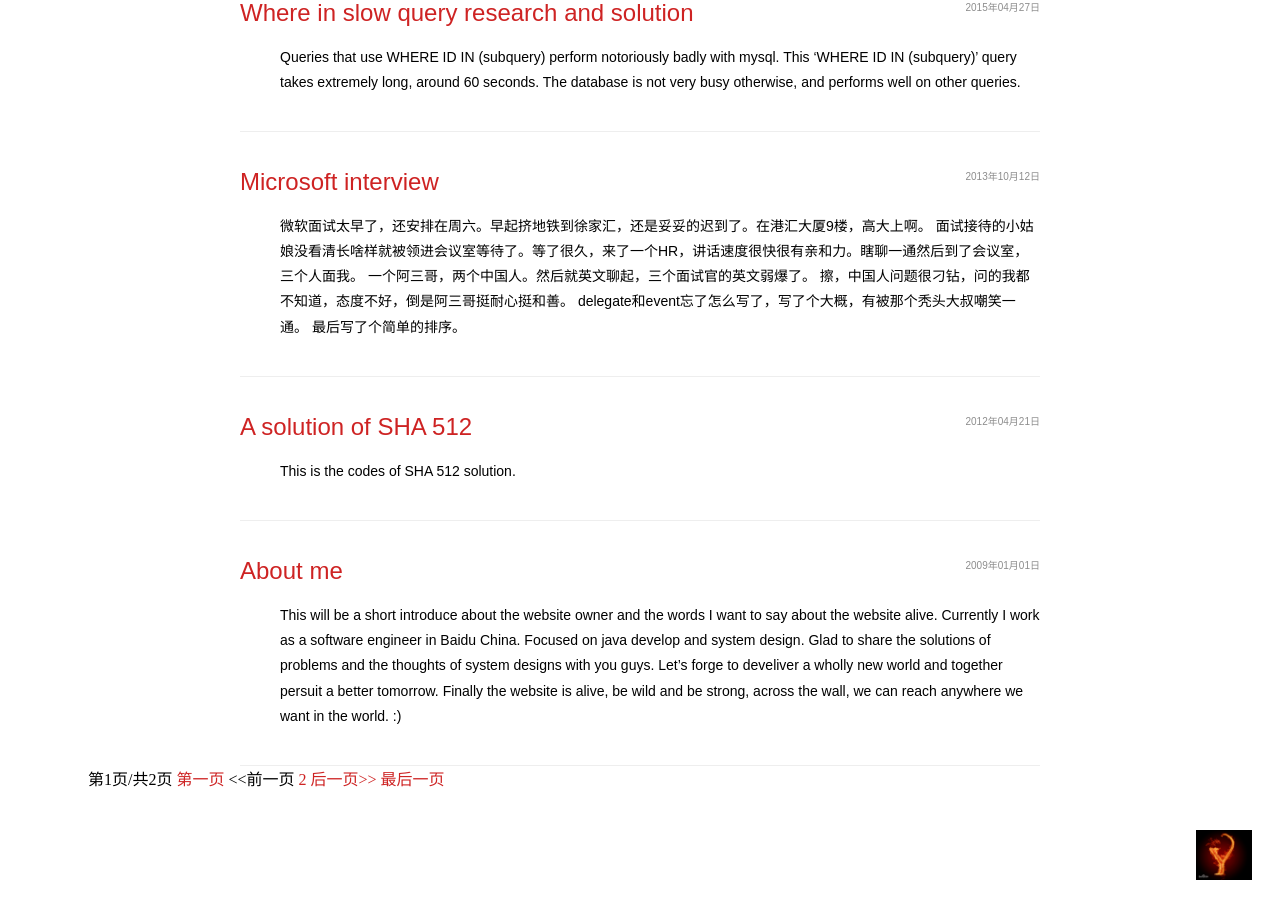
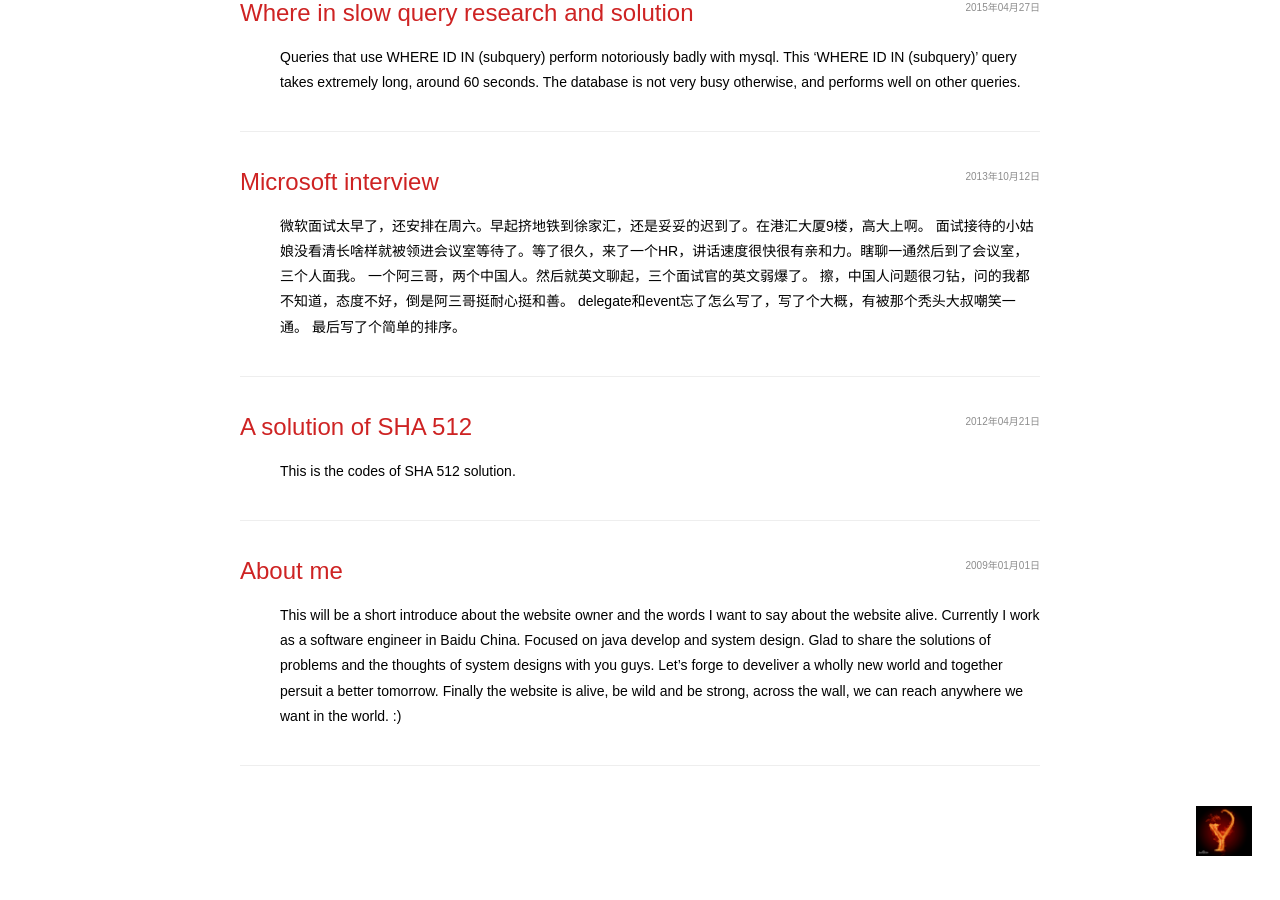
Before and after one commit to yinhaomin/yinhaomin.github.io, a Jekyll site: the page built from index.html, in a window 1280 px wide and 900 px high, scrolled down 1222 px. Built offline with Jekyll 4.4.1, drawn with Linux system fonts in a browser that asks for light colours; the list of posts is cut into pages by our own code; after the commit the page ends 2098 px from its top, so only the background shows below that.

Commit message:
Update index.html

```diff
--- a/index.html
+++ b/index.html
@@ -16,34 +16,3 @@ alternates:
     </li>
   {% endfor %}
 </ul>
-
-
-<div id="pagination">
-<div class="pagenavi">
-<span class="page_number">第{{paginator.page}}页/共{{paginator.total_pages}}页</span>
-<a href="/">第一页</a>
-{% if paginator.previous_page %}
-{% if paginator.previous_page == 1 %}
-<a href="/" class="current"><<前一页</a>
-{% else %}
-<a href="/page{{paginator.previous_page}}"><<前一页</a>
-{% endif %}
-{% else %}
-<span><<前一页</span>
-{% endif %}
-{% for count in (2..paginator.total_pages) limit:8 %}
-{% if count == paginator.page %}
-<span class="current-page">{{count}}</span>
-{% else %}
-<a href="/page{{count}}">{{count}}</a>
-{% endif %}
-{% endfor %}
-
-{% if paginator.next_page %}
-<a href="/page{{paginator.next_page}}">后一页>></a>
-{% else %}
-<span>后一页>></span>
-{% endif %}
-<a href="/page{{paginator.total_pages}}">最后一页</a>
-</div>
-</div>
```
